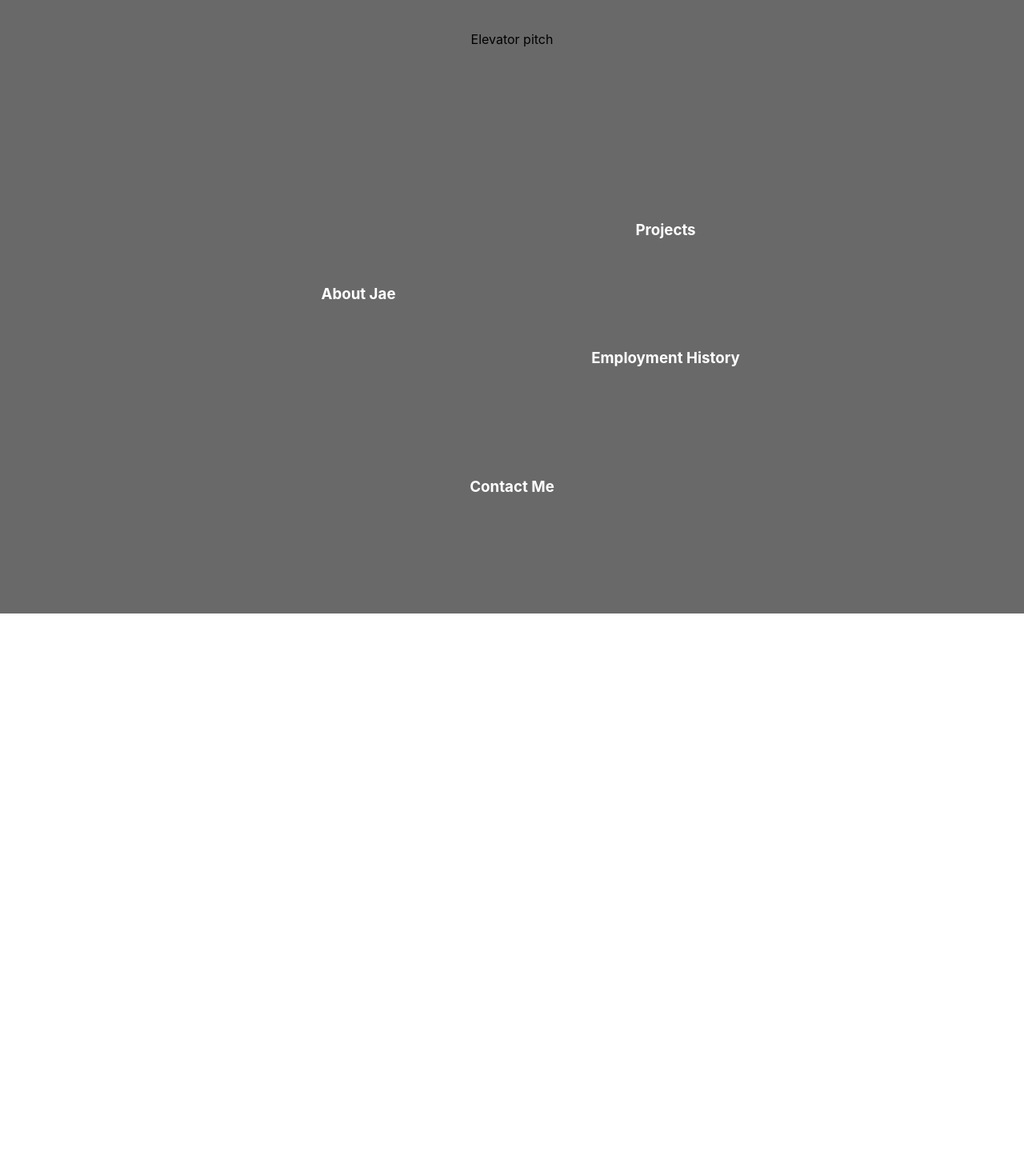
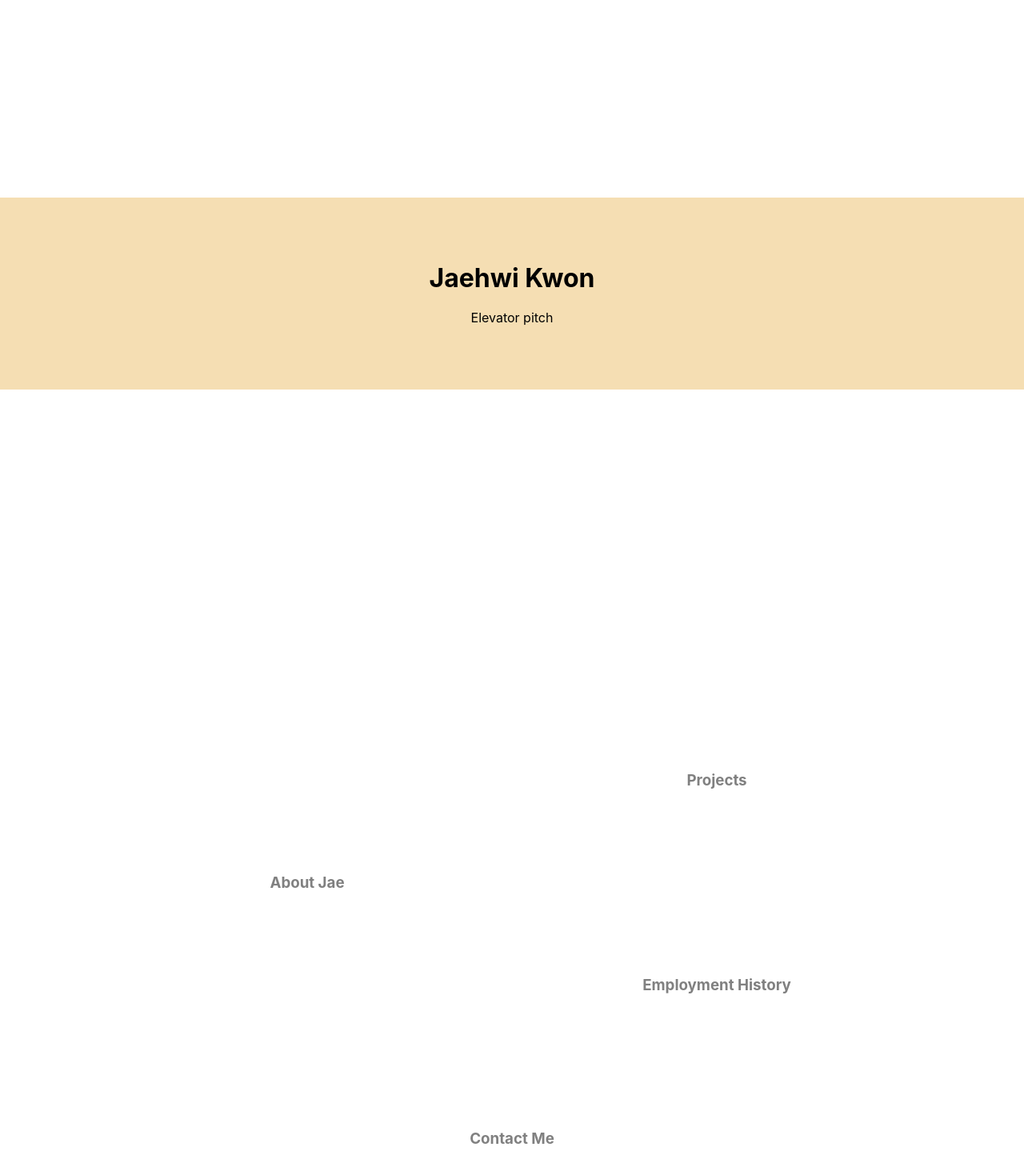
Before and after one commit to kwonj1234/my_website, a React (Create React App) app: page / in a window 1280 px wide. Shown: the part 33-1502 px from the top of the page at 80% size. Before the commit the page ends 800 px from the top, so only its background shows below. Built offline with nearby package versions, Linux system fonts and the light colour scheme.

Commit message:
landing page styled, add pictures and content

```diff
--- a/src/App.css
+++ b/src/App.css
@@ -13,7 +13,6 @@ body > #root > div {
 
 .App {
   text-align: center;
-  background-color: dimgray;
 }
 
 .row {
--- a/src/components/Home.css
+++ b/src/components/Home.css
@@ -1,6 +1,5 @@
 .Home {
-    margin: 0px 20%;
-    height: 100%;
+    height: 200%;
 }
 
 .Link {
@@ -9,24 +8,53 @@
     text-align: center;
     align-items: center;
     justify-content: center;
+    transition: filter 1s;
 }
 
 .Link:hover {
     color: black;
-    background-color: white;
+    background-color: red;
+    filter: brightness(80%);
 }
 
 .hero {
+    display: flex;
+    height: 50%;
+    align-items: center;
+}
+
+.banner {
+    display: flex;
+    align-items: center;
     height: 30%;
+    width: 100%;
+    background-color: wheat
+}
+
+.bannerText {
+    margin: auto;
+}
+
+.bottomHero {
+    display: flex;
+    align-items: center;
+    height: 50%;
+    width: 100%;
+}
+
+.linksDisplay {
+    width: 100%;
+    margin: 0 10%;
+    height: 80%;
 }
 
 .personalInfo {
-    height: 40%;
+    height: 80%;
 }
 
 .aboutJae {
     width: 40%;
-    color: white;
+    color: grey;
     flex-grow: 1;
 }
 
@@ -38,20 +66,19 @@
 
 .projects {
     height: 50%;
-    color: white;
+    color: grey;
 }
 
 .cv {
     height: 50%;
-    color: white;
+    color: grey;
 }
 
 .contact {
-    height: 30%
+    height: 20%
 }
 
 .contactMe {
-    width: 90%;
-    color: white;
-    margin-bottom: 10%;
+    width: 100%;
+    color: grey;
 }
--- a/src/components/Home.js
+++ b/src/components/Home.js
@@ -6,20 +6,28 @@ export default function Home() {
     return (
         <div className="Home">
             <div className="hero">
-                <h1 className="hero">Jaehwi Kwon</h1>
+                <div className="banner">
+                    <div className="bannerText">
+                        <h1>Jaehwi Kwon</h1>
+                        <br></br>
                         <p className="text">Elevator pitch</p>
                     </div>
+                </div>
+            </div>
+            <div className="bottomHero">
+                <div className="linksDisplay">
                     <div className="row personalInfo">
                         <Link to="/about" className="aboutJae Link"><h3>About Jae</h3></Link>
                         <div className="column workDone">
                             <Link to="/projects" className="projects Link"><h3>Projects</h3></Link>
-                    <Link to="cv" className="cv Link"><h3>Employment History</h3></Link>
+                            <Link to="/cv" className="cv Link"><h3>Employment History</h3></Link>
                         </div>
                     </div>
                     <div className="row contact">
-                <Link to="contact_me" className="contactMe Link"><h3>Contact Me</h3></Link>
+                        <Link to="/contact_me" className="contactMe Link"><h3>Contact Me</h3></Link>
                     </div>
-
+                </div>
+            </div>
         </div>
     )
 }
```
Lines whose indentation alone changed are shown as unchanged.
